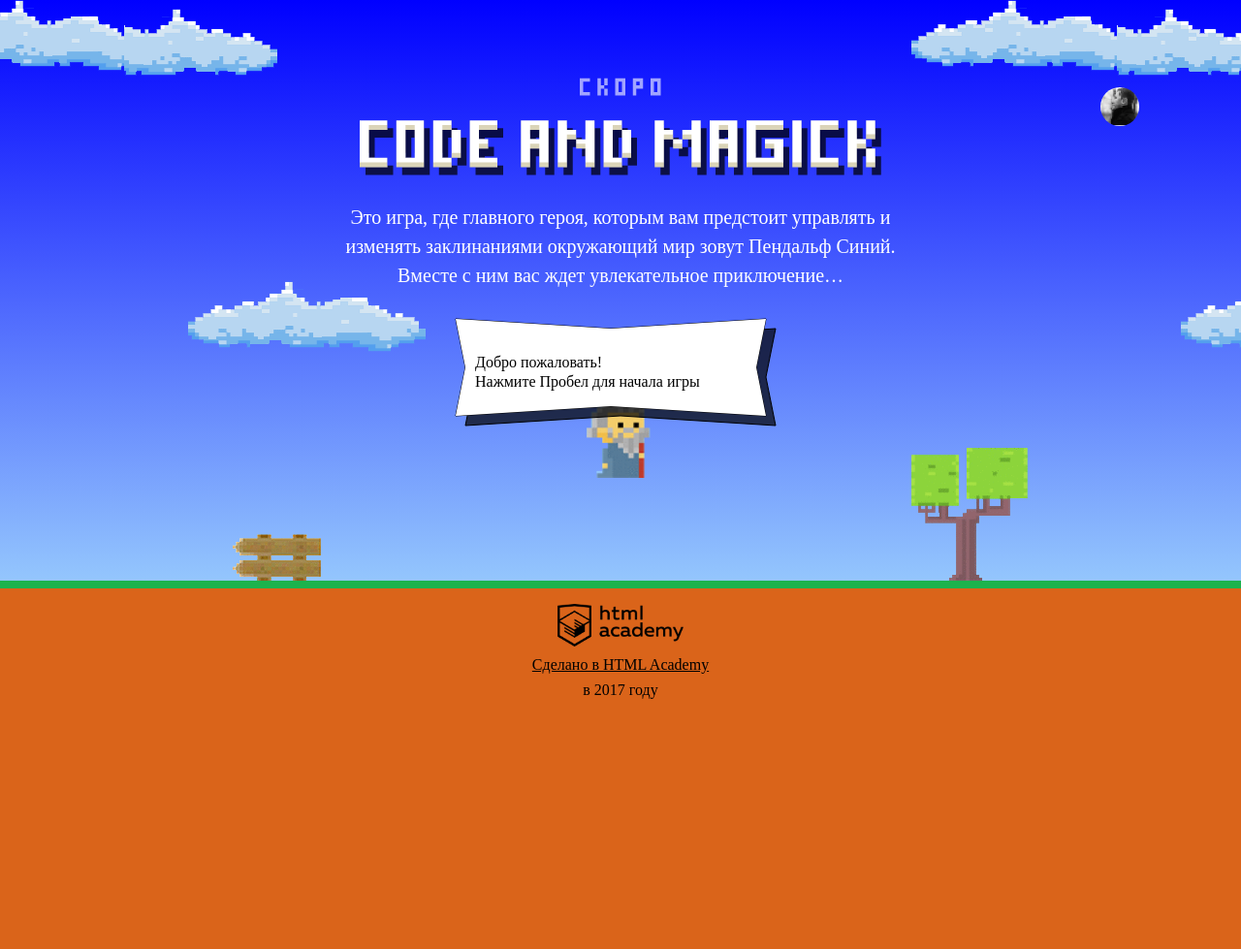
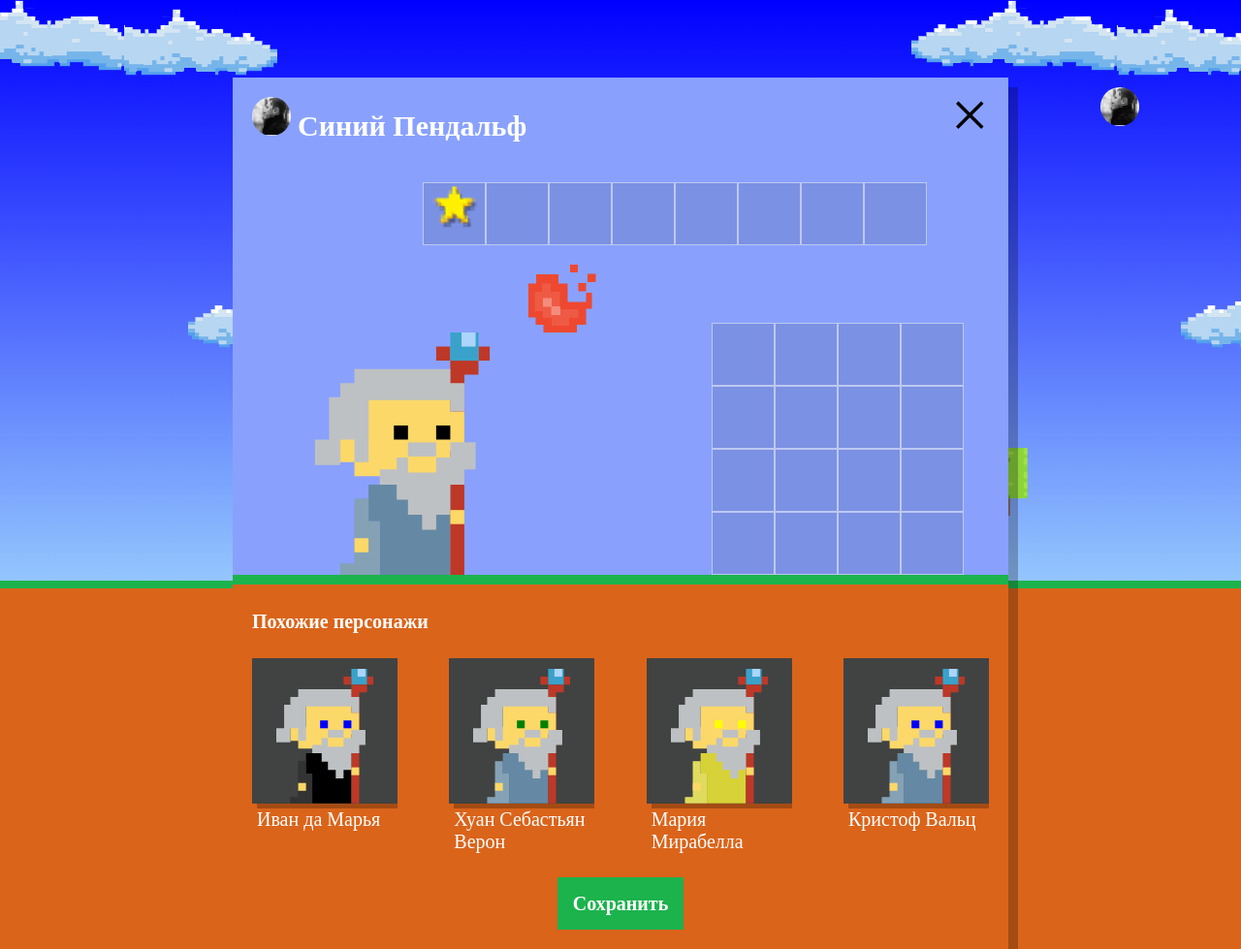
Before and after one commit to lilanubis/121563-code-and-magick, a website: page index.html in a window 1280 px wide. Shown: the whole page at 97% size. Before the commit the page ends 800 px from the top, so only its background shows below. Drawn offline with Linux system fonts and the light colour scheme; a web font is replaced by a local one.

Commit message:
render similar wizards

```diff
--- a/index.html
+++ b/index.html
@@ -197,6 +197,7 @@
     return height / 3;
   }
 </script>
+<script src="js/setup.js"></script>
 <script src="js/stat.js"></script>
 <script src="js/game.js"></script>
 
--- /dev/null
+++ b/js/setup.js
@@ -0,0 +1,47 @@
+'use strict';
+
+document.querySelector('.setup').classList.remove('hidden');
+
+var NAMES = ['Иван', 'Хуан Себастьян', 'Мария', 'Кристоф', 'Виктор', 'Юлия', 'Люпита', 'Вашингтон'];
+var SURNAMES = ['да Марья', 'Верон', 'Мирабелла', 'Вальц', 'Онопко', 'Топольницкая', 'Нионго', 'Ирвинг'];
+var COAT_COLORS = ['rgb(101, 137, 164)', 'rgb(241, 43, 107)', 'rgb(146, 100, 161)', 'rgb(56, 159, 117)', 'rgb(215, 210, 55)', 'rgb(0, 0, 0)'];
+var EYES_COLORS = ['black', 'red', 'blue', 'yellow', 'green'];
+
+var TEMPLATE = document.querySelector('#similar-wizard-template').content.querySelector('.setup-similar-item');
+var SIMILAR_LIST = document.querySelector('.setup-similar-list');
+
+var wizards = [];
+
+for (var i = 0; i < 4; i++) {
+  wizards[i] = [
+    {
+      name: NAMES[i] + ' ' + SURNAMES[i]
+    },
+    {
+      coatColor: COAT_COLORS[Math.floor(Math.random() * COAT_COLORS.length)]
+    },
+    {
+      eyesColor: EYES_COLORS[Math.floor(Math.random() * EYES_COLORS.length)]
+    }
+  ];
+}
+
+var renderWizards = function (wizard) {
+
+  var wizardsTemplate = TEMPLATE.cloneNode(true);
+
+  wizardsTemplate.querySelector('.setup-similar-label').textContent = wizard[0].name;
+  wizardsTemplate.querySelector('.wizard-coat').style.fill = wizard[1].coatColor;
+  wizardsTemplate.querySelector('.wizard-eyes').style.fill = wizard[2].eyesColor;
+
+  return wizardsTemplate;
+};
+
+var fragment = document.createDocumentFragment();
+
+for (var j = 0; j < wizards.length; j++) {
+  fragment.appendChild(renderWizards(wizards[j]));
+}
+
+SIMILAR_LIST.appendChild(fragment);
+document.querySelector('.setup-similar').classList.remove('hidden');
```
